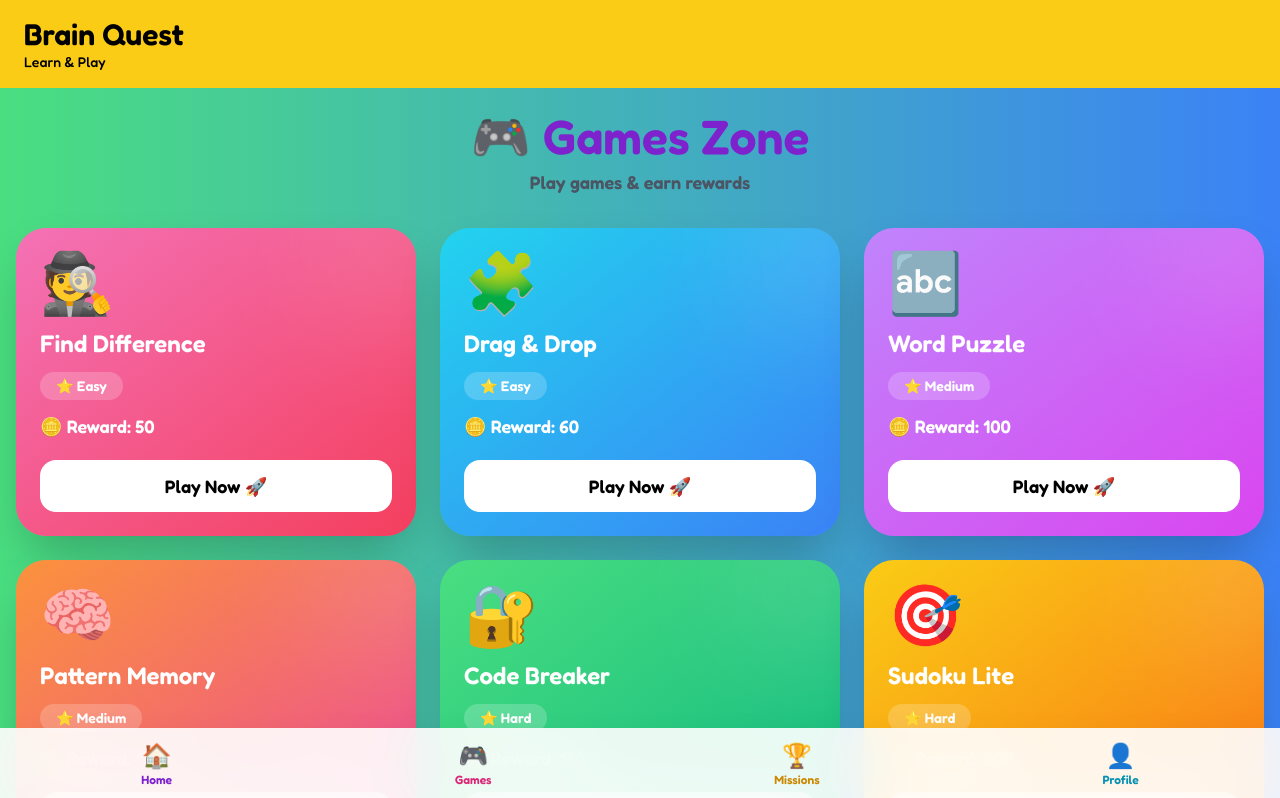
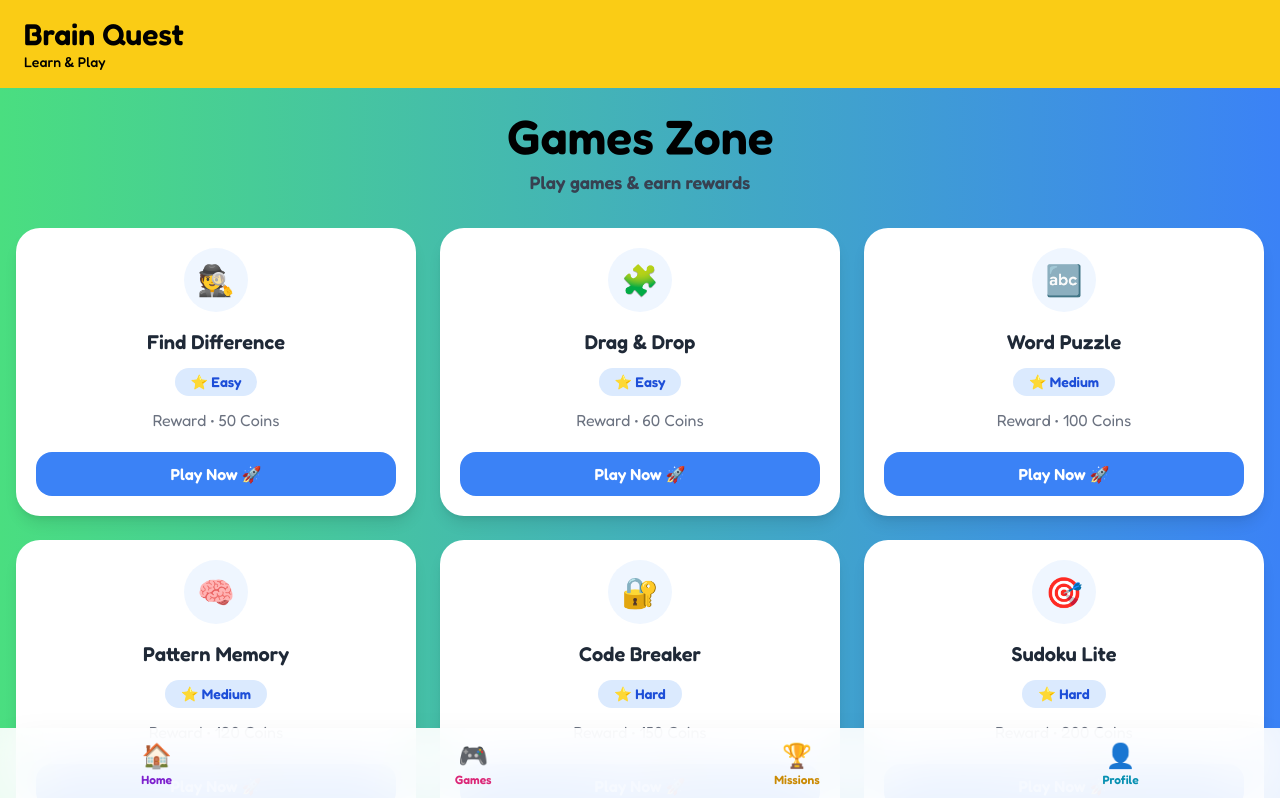
Before and after one commit to Yash-Roy05/Brain-Quest, a React (Create React App) app: page /games in a window 1280 px wide. Shown: the top 798 px of the page. Built offline with nearby package versions, Linux system fonts and the light colour scheme.

Commit message:
improved game page

```diff
--- a/src/pages/Games.tsx
+++ b/src/pages/Games.tsx
@@ -1,17 +1,14 @@
 import { useNavigate } from "react-router-dom";
 
 export default function Games() {
-
   const navigate = useNavigate();
 
   const games = [
-
     {
       title: "Find Difference",
       emoji: "🕵️",
       difficulty: "Easy",
       reward: 50,
-      color: "from-pink-400 to-rose-500",
       route: "/difference-game",
     },
 
@@ -59,170 +56,133 @@ export default function Games() {
       color: "from-yellow-400 to-orange-500",
       route: "/sudoku-lite",
     },
-
   ];
 
   return (
-
     <div className="min-h-screen px-4 py-6 pb-40">
-
       {/* Title */}
       <div className="text-center mb-8">
-
-        <h1 className="
+        <h1
+          className="
           text-4xl
           md:text-5xl
           font-black
-          text-purple-700
-        ">
-
-          🎮 Games Zone
-
+        "
+        >
+          Games Zone
         </h1>
 
-        <p className="
-          text-gray-600
+        <p
+          className="
+          text-gray-700
           font-semibold
           mt-2
           text-sm
           md:text-lg
-        ">
-
+        "
+        >
           Play games & earn rewards
-
         </p>
-
       </div>
 
       {/* Cards */}
-      <div className="
+      <div
+        className="
         grid
         grid-cols-1
         sm:grid-cols-2
         lg:grid-cols-3
         gap-6
-      ">
-
+      "
+      >
         {games.map((game, index) => (
-
           <div
             key={index}
-            className={`
-              bg-gradient-to-br
-              ${game.color}
-              rounded-[30px]
-              p-6
-              shadow-2xl
-              text-white
-              relative
-              overflow-hidden
-              hover:scale-105
-              transition
+            className="
+bg-white
+rounded-3xl
+p-5
+min-h-[280px]
+shadow-lg
+hover:shadow-2xl
+hover:-translate-y-2
+transition-all
 duration-300
-            `}
+"
           >
-
-            {/* Glow */}
-            <div className="
-              absolute
-              -top-10
-              -right-10
-              w-32
-              h-32
-              bg-white/20
+            {/* Emoji */}
+            <div
+              className="
+    w-16
+h-16
+    mx-auto
+    mb-4
     rounded-full
-              blur-3xl
-            " />
-
-            {/* Emoji */}
-            <div className="
-              text-6xl
-              mb-4
-              relative
-              z-10
-            ">
-
+    bg-blue-50
+    flex
+    items-center
+    justify-center
+    text-3xl
+  "
+            >
               {game.emoji}
-
             </div>
 
             {/* Title */}
-            <h2 className="
-              text-2xl
+            <h2
+              className="
+    text-xl
     font-black
+    text-gray-800
     mb-3
-              relative
-              z-10
-            ">
-
+    text-center
+  "
+            >
               {game.title}
-
             </h2>
 
             {/* Difficulty */}
-            <div className="
-              bg-white/20
-              inline-block
+            <div className="flex justify-center mb-3">
+              <div
+                className="
+      bg-blue-100
+      text-blue-700
       px-4
       py-1
       rounded-full
       text-sm
       font-bold
-              mb-3
-              relative
-              z-10
-            ">
-
+    "
+              >
                 ⭐ {game.difficulty}
-
+              </div>
             </div>
 
             {/* Reward */}
-            <div className="
-              text-lg
-              font-bold
-              mb-5
-              relative
-              z-10
-            ">
-
-              🪙 Reward: {game.reward}
-
+            <div className="text-gray-500 mb-5 text-center">
+              Reward • {game.reward} Coins
             </div>
 
             {/* Button */}
             <button
-              onClick={() =>
-                navigate(game.route)
-              }
+              onClick={() => navigate(game.route)}
               className="
-                bg-white
-                text-black
+  bg-blue-500
+  hover:bg-blue-600
+  text-white
   w-full
-                py-3
+  py-2.5
   rounded-2xl
-                font-black
-                text-lg
+  font-bold
+  transition
   hover:scale-105
-                active:scale-95
-                transition
-                relative
-                z-10
 "
             >
-
               Play Now 🚀
-
             </button>
-
           </div>
-
         ))}
-
       </div>
-
     </div>
-
   );
-
 }
```
Lines whose indentation alone changed are shown as unchanged.
